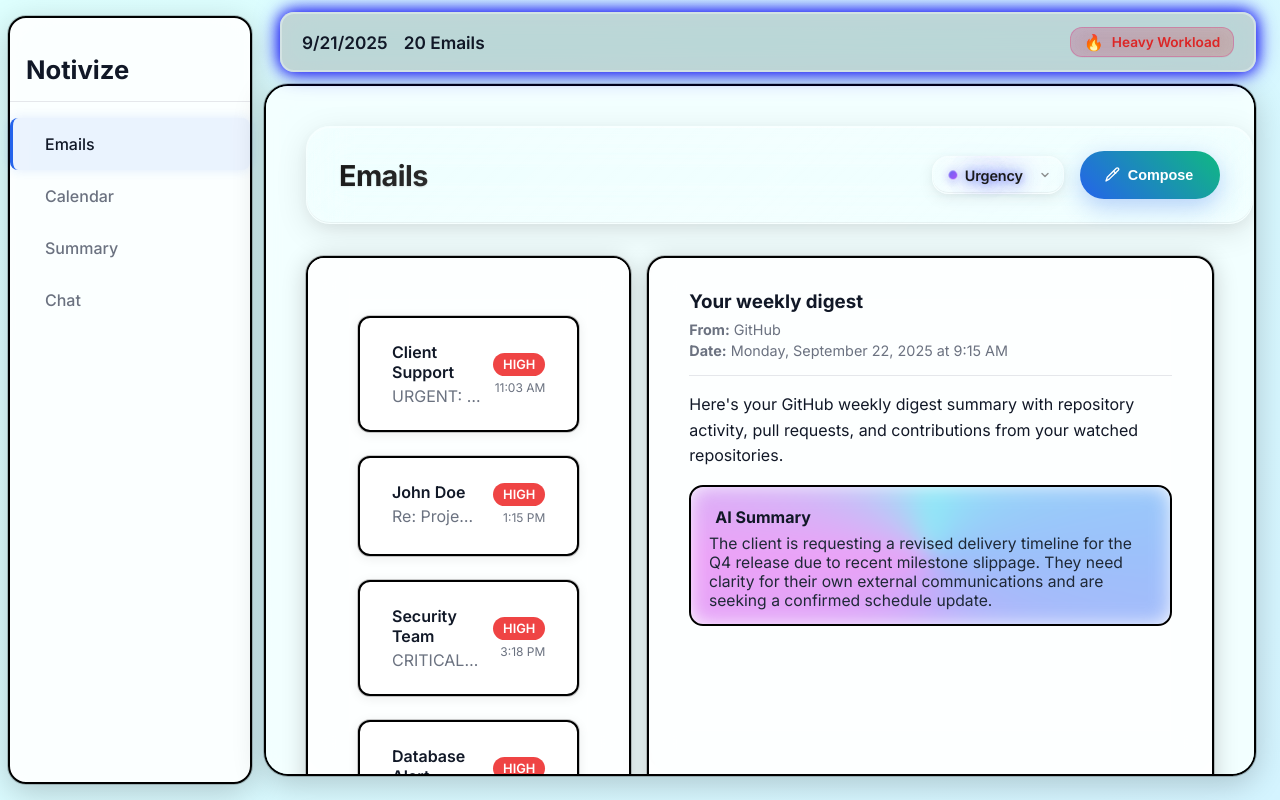
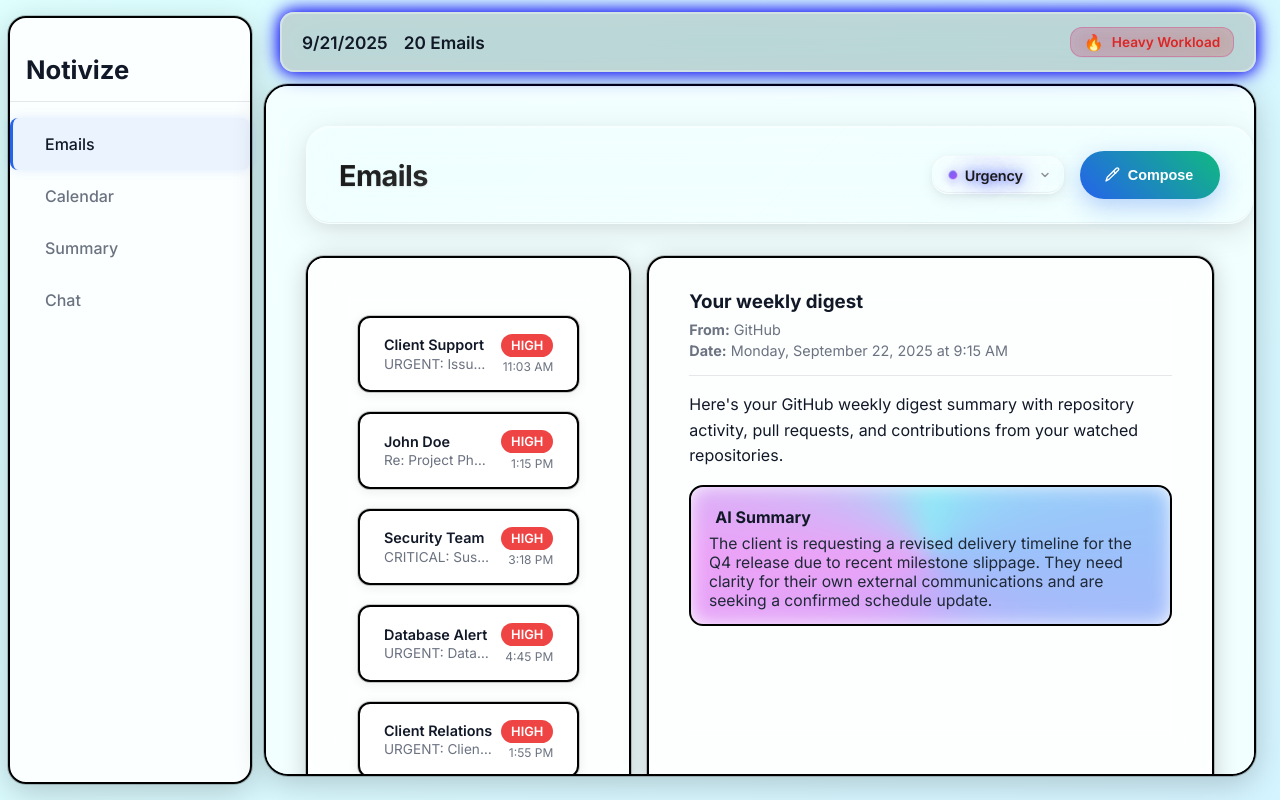
Before and after one commit to TheActualJacob/notivize, a React (Vite) app in the folder frontend-app/: page /emails in a window 1280 px wide. Built offline with nearby package versions, Linux system fonts and the light colour scheme.

Commit message:
changes with ui and hover functonality

```diff
--- a/frontend-app/src/styles/styles.css
+++ b/frontend-app/src/styles/styles.css
@@ -556,7 +556,7 @@ body {
 
 .emails-list .mock-list-item {
   width: 100%;
-  margin: 0 0 0.75rem 0;
+  margin: 0 0 0.5rem 0; /* Reduced from 0.75rem to 0.5rem */
   text-align: left;
   align-items: flex-start;
   justify-content: flex-start;
@@ -567,20 +567,29 @@ body {
   display: flex;
   align-items: center;
   justify-content: space-between;
-  gap: 0.75rem;
+  gap: 0.5rem; /* Reduced from 0.75rem to 0.5rem */
 }
 
 .email-list-item-content {
   display: flex;
   flex-direction: column;
-  gap: 0.25rem;
+  gap: 0.15rem; /* Reduced from 0.25rem to 0.15rem */
   min-width: 0; /* allow text ellipsis */
+  transition: gap 0.3s ease; /* Smooth gap transition */
+}
+
+/* Expand gap on hover for better readability */
+.emails-list .mock-list-item:hover .email-list-item-content {
+  gap: 0.25rem; /* Increase gap on hover */
 }
 
 .email-list-item-content .email-subject {
   white-space: nowrap;
   overflow: hidden;
   text-overflow: ellipsis;
+  transition: all 0.3s ease;
+  max-height: 1.2em; /* Limit to one line initially */
+  line-height: 1.2;
 }
 
 /* Email metadata (urgency indicator and timestamp) */
@@ -588,7 +597,7 @@ body {
   display: flex;
   flex-direction: column;
   align-items: flex-end;
-  gap: 0.25rem;
+  gap: 0.15rem; /* Reduced from 0.25rem to 0.15rem */
   flex-shrink: 0;
 }
 
@@ -853,22 +862,22 @@ body {
 
 .mock-list-item {
   width: 350px;
-  min-height: 100px;
+  min-height: 75px; /* Reduced from 100px to 75px */
   box-sizing: border-box;
   display: flex;
   flex-direction: column;
   align-items: center;
   justify-content: center;
-  padding: 1.5rem 2rem;
+  padding: 1rem 1.5rem; /* Reduced from 1.5rem 2rem to 1rem 1.5rem */
   border-radius: 12px;
-  margin: 0 auto 0.75rem;
+  margin: 0 auto 0.5rem; /* Reduced from 0.75rem to 0.5rem */
   background: #ffffff; /* Solid white for unselected items */
   border: 2.5px solid #000;
   box-shadow: 0 2px 12px var(--shadow-color), 0 0 0 1px rgba(0,0,0,0.2);
   backdrop-filter: var(--glass-blur);
   color: #111;
   text-align: center;
-  transition: border-color 0.2s, box-shadow 0.2s, background 0.2s;
+  transition: all 0.3s ease; /* Extended transition to include height */
 }
 
 .mock-list-item:hover {
@@ -876,14 +885,30 @@ body {
   box-shadow: 0 4px 16px rgba(0,0,0,0.2), 0 0 0 1px rgba(0,0,0,0.3);
 }
 
+/* Specific hover effect for email list items to expand and show full subject */
+.emails-list .mock-list-item:hover {
+  min-height: auto; /* Allow natural height expansion */
+  padding: 1.5rem 1.5rem; /* Increase padding on hover */
+}
+
+.emails-list .mock-list-item:hover .email-subject {
+  white-space: normal; /* Allow text wrapping */
+  overflow: visible; /* Show full text */
+  text-overflow: unset; /* Remove ellipsis */
+  max-height: none; /* Remove height restriction */
+  line-height: 1.4; /* Improve readability for multi-line */
+}
+
 /* Remove urgency-based active border colors; pill carries the color */
 
 .email-sender {
   font-weight: 600;
+  font-size: 0.9rem; /* Slightly smaller */
   color: var(--primary-text);
 }
 
 .email-subject {
+  font-size: 0.85rem; /* Smaller subject text */
   color: var(--secondary-text);
 }
 
```
